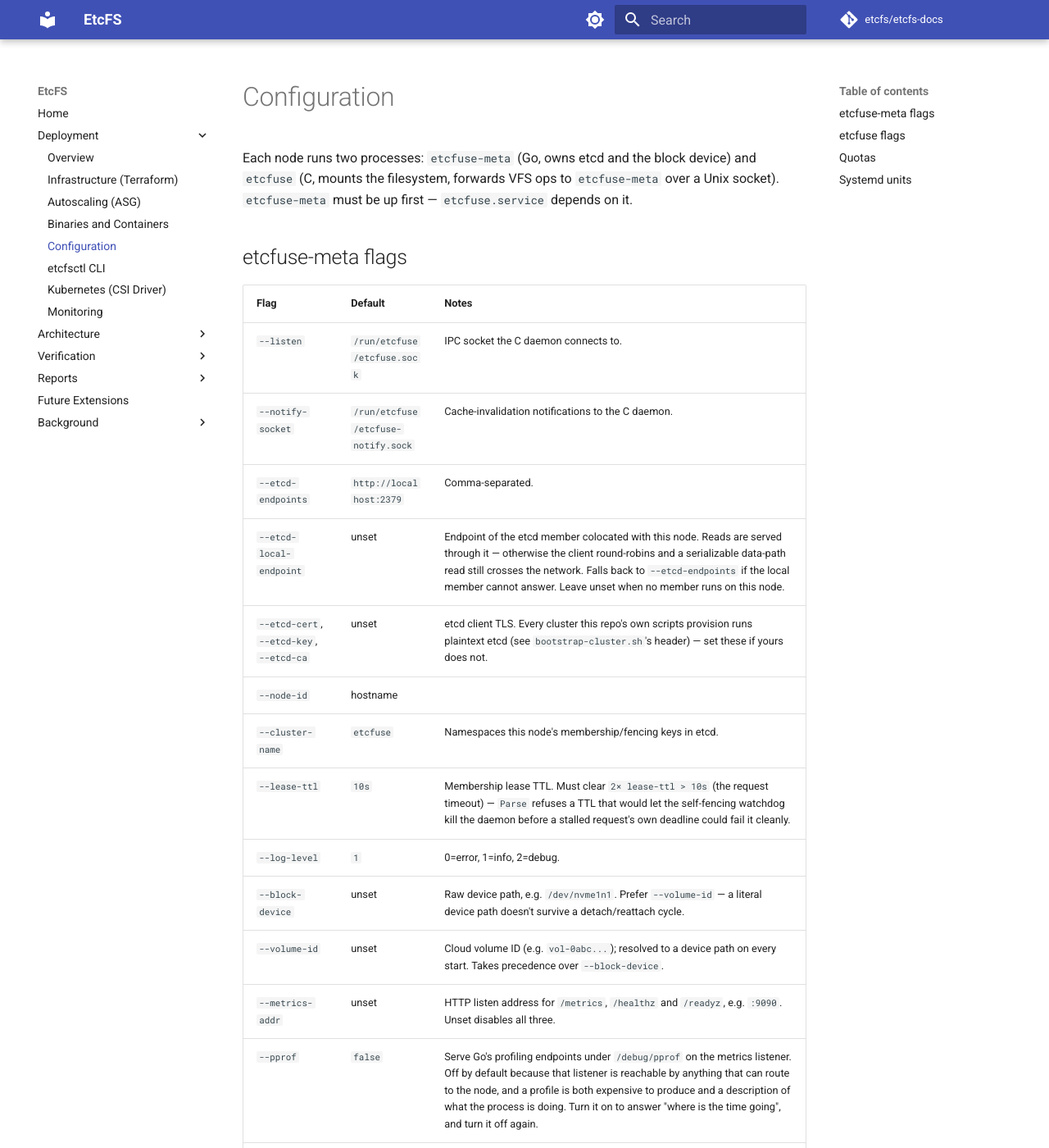
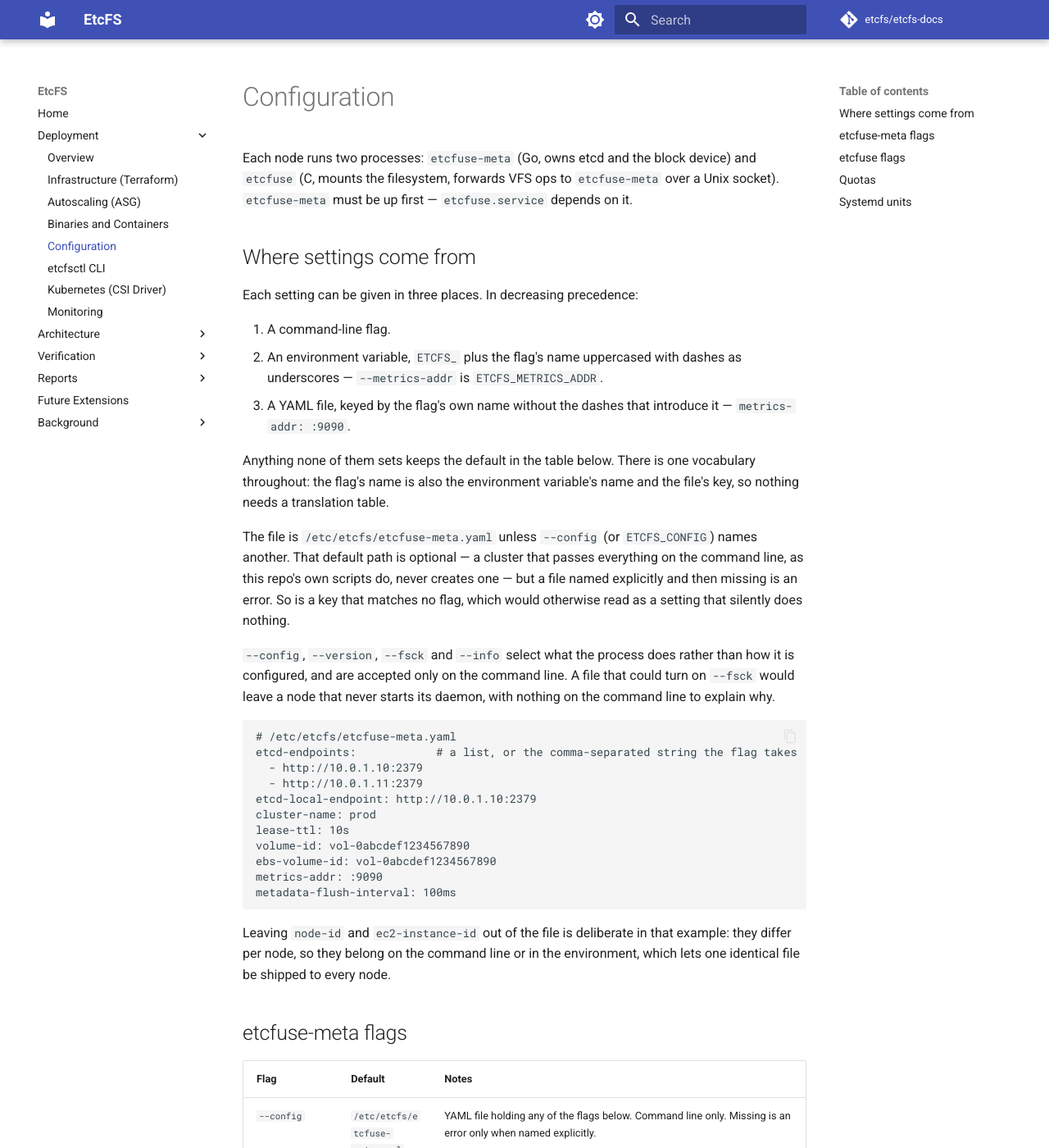
Before and after one commit to etcfs/etcfs-docs, an MkDocs documentation site: the page built from docs/deployment/configuration.md, in a window 1280 px wide and 1400 px high. Shown: the whole window at 82% size. Built offline with MkDocs 1.6.1 and Material for MkDocs 9.7.7, drawn with Linux system fonts in a browser that asks for light colours; comment, search, counter and statistics services are not loaded.

Commit message:
docs(configuration): documented the flag, environment and config-file precedence

````diff
--- a/docs/deployment/configuration.md
+++ b/docs/deployment/configuration.md
@@ -5,10 +5,55 @@ device) and `etcfuse` (C, mounts the filesystem, forwards VFS ops to
 `etcfuse-meta` over a Unix socket). `etcfuse-meta` must be up first —
 `etcfuse.service` depends on it.
 
+## Where settings come from
+
+Each setting can be given in three places. In decreasing precedence:
+
+1. A command-line flag.
+2. An environment variable, `ETCFS_` plus the flag's name uppercased with
+   dashes as underscores — `--metrics-addr` is `ETCFS_METRICS_ADDR`.
+3. A YAML file, keyed by the flag's own name without the dashes that
+   introduce it — `metrics-addr: :9090`.
+
+Anything none of them sets keeps the default in the table below. There is
+one vocabulary throughout: the flag's name is also the environment
+variable's name and the file's key, so nothing needs a translation table.
+
+The file is `/etc/etcfs/etcfuse-meta.yaml` unless `--config` (or
+`ETCFS_CONFIG`) names another. That default path is optional — a cluster
+that passes everything on the command line, as this repo's own scripts do,
+never creates one — but a file named explicitly and then missing is an
+error. So is a key that matches no flag, which would otherwise read as a
+setting that silently does nothing.
+
+`--config`, `--version`, `--fsck` and `--info` select what the process does
+rather than how it is configured, and are accepted only on the command
+line. A file that could turn on `--fsck` would leave a node that never
+starts its daemon, with nothing on the command line to explain why.
+
+```yaml
+# /etc/etcfs/etcfuse-meta.yaml
+etcd-endpoints:            # a list, or the comma-separated string the flag takes
+  - http://10.0.1.10:2379
+  - http://10.0.1.11:2379
+etcd-local-endpoint: http://10.0.1.10:2379
+cluster-name: prod
+lease-ttl: 10s
+volume-id: vol-0abcdef1234567890
+ebs-volume-id: vol-0abcdef1234567890
+metrics-addr: :9090
+metadata-flush-interval: 100ms
+```
+
+Leaving `node-id` and `ec2-instance-id` out of the file is deliberate in
+that example: they differ per node, so they belong on the command line or
+in the environment, which lets one identical file be shipped to every node.
+
 ## etcfuse-meta flags
 
 | Flag | Default | Notes |
 |---|---|---|
+| `--config` | `/etc/etcfs/etcfuse-meta.yaml` | YAML file holding any of the flags below. Command line only. Missing is an error only when named explicitly. |
 | `--listen` | `/run/etcfuse/etcfuse.sock` | IPC socket the C daemon connects to. |
 | `--notify-socket` | `/run/etcfuse/etcfuse-notify.sock` | Cache-invalidation notifications to the C daemon. |
 | `--etcd-endpoints` | `http://localhost:2379` | Comma-separated. |
````
